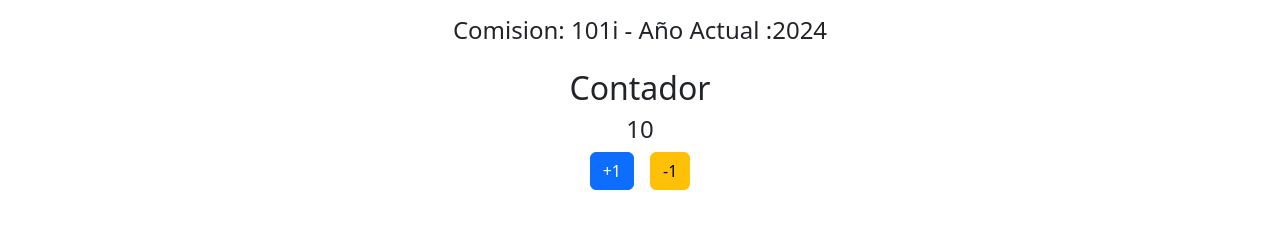
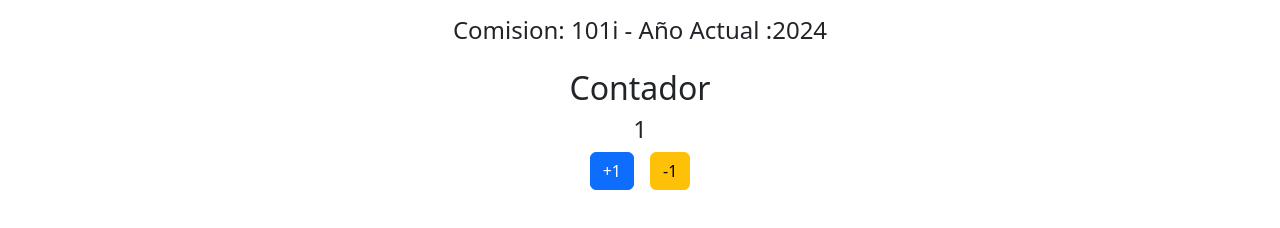
Before and after one commit to AxelGzlzz/PrimerProyectoReact, a React (Vite) app: page / in a window 1280 px wide. Shown: the part 536-764 px from the top of the page. Built offline with nearby package versions, Linux system fonts and the light colour scheme.

Commit message:
se agrego la funcion de sumar y restar

```diff
--- a/src/components/Contador.jsx
+++ b/src/components/Contador.jsx
@@ -1,15 +1,31 @@
+//para crear estados y cuand ocambie el valor se renderize
+import { useState } from "react";
+
+const Contador = () => {
+  // camelquese
+  // Crear estado STATE funcional components
+  // segundo lugar nombre de una funcion,useState(1) se inicializa en 1 numero
+  const [numero, setNumero] = useState(1);
 
 
-const Contador = () => {
-    return (
-        <section className="my-4">
-<h2 >Contador</h2>
-<h4>10</h4>
-<button className="btn btn-primary me-3">+1</button>
-<button className="btn btn-warning">-1</button>
+  const sumar = () => {
+    // con parametross
+    setNumero(numero + 1);
+  };
 
-        </section>
-    );
+  return (
+    <section className="my-4">
+      <h2>Contador</h2>
+      <h4>{numero}</h4>
+      {/* si la funcion tiene parametros ()=> sumar(parametro) */}
+      <button className="btn btn-primary me-3" onClick={sumar}>
+        +1
+      </button>
+      {/* tambien se puede hacer en funciones anonimas cuando la funcion es corta */}
+      <button className="btn btn-warning" onClick={()=>setNumero(numero -1)}>-1</button>
+    </section>
+  );
+  //jamas linea aqui
 };
 
 export default Contador;
```
